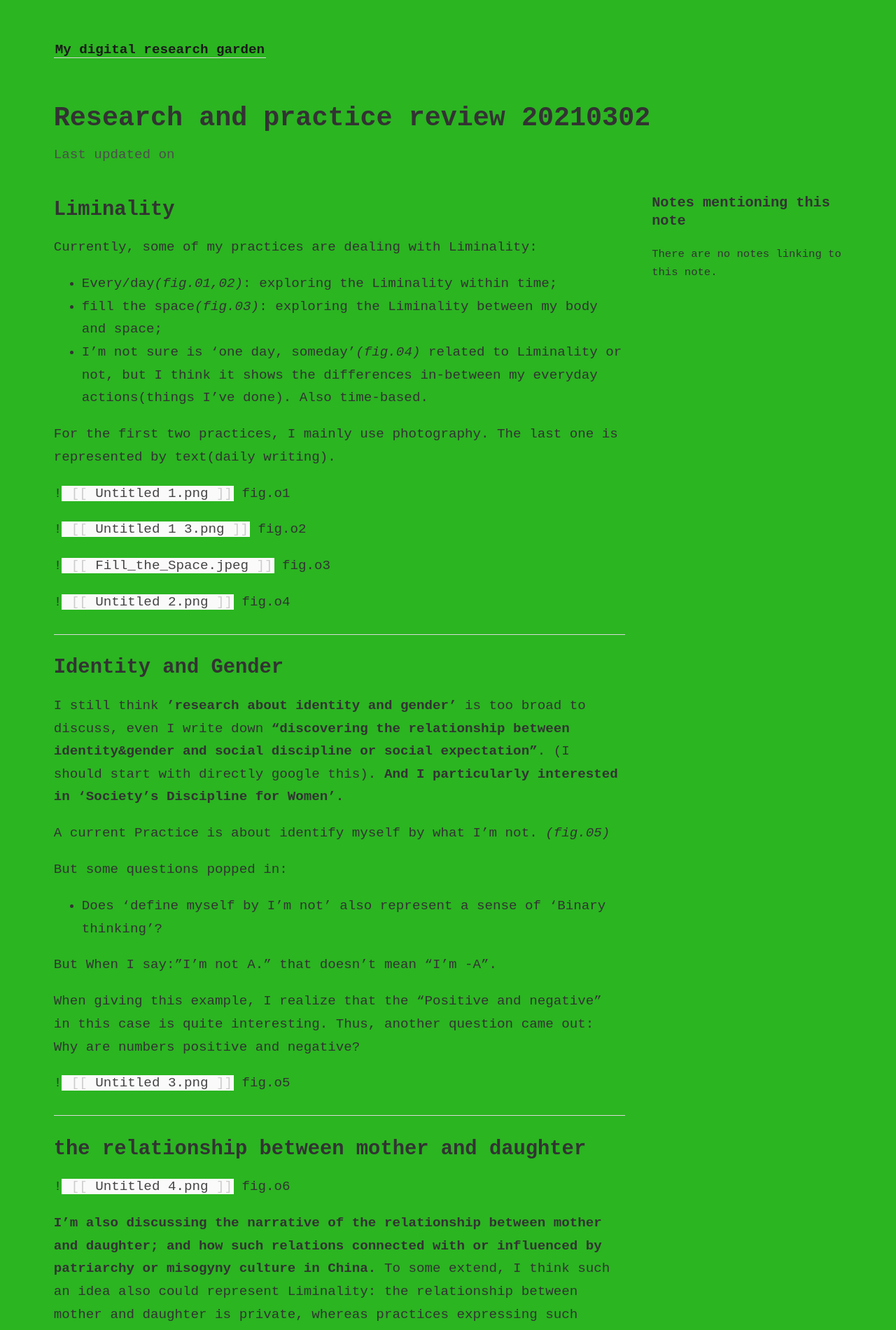
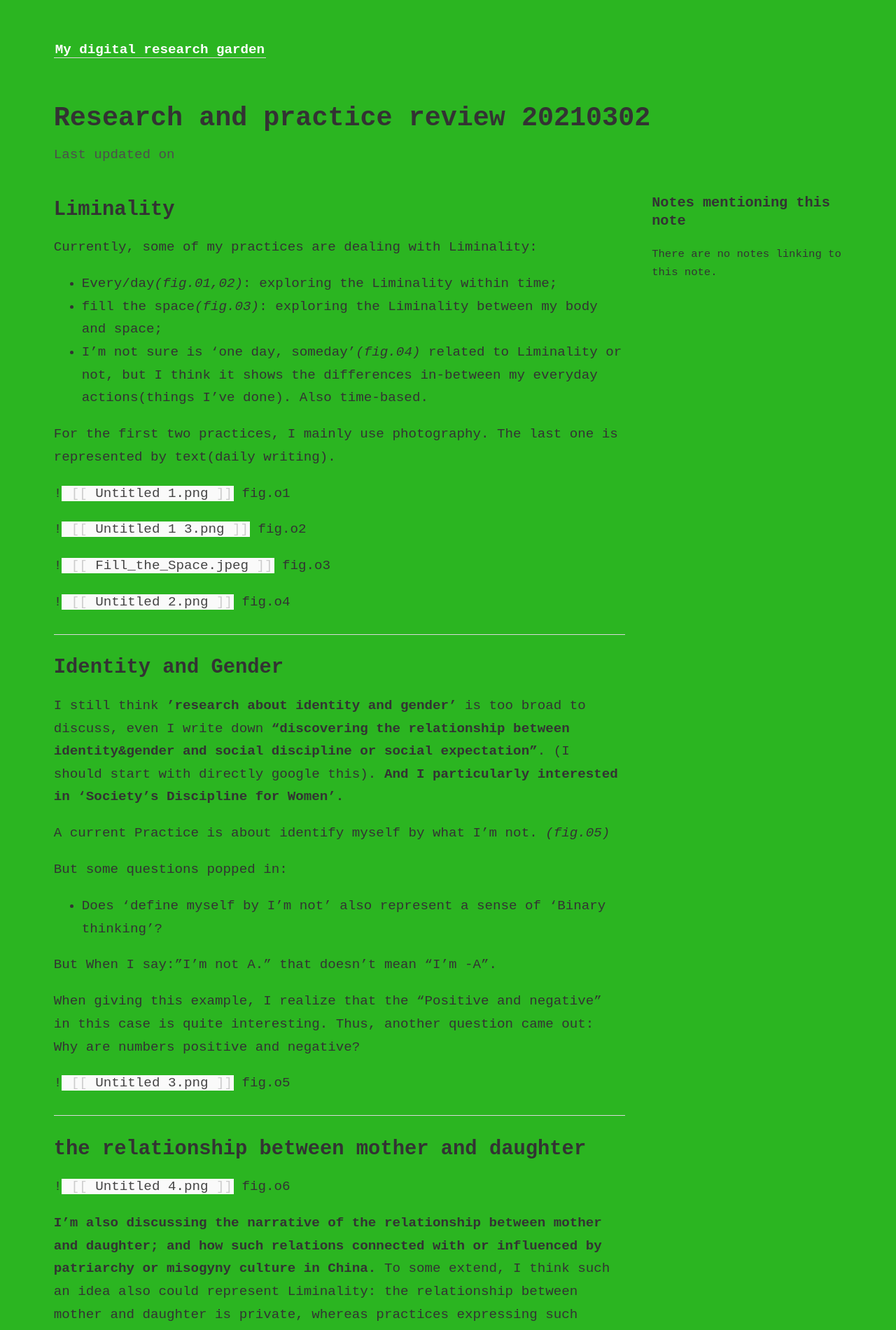
Before and after one commit to Chan-ops/my-digital-garden, a Jekyll site: the page built from _notes/Research and Practice review 20210302.md, in a window 1280 px wide. Shown: the top 1900 px of the page at 70% size. Built offline with Jekyll 4.4.1, drawn with Linux system fonts in a browser that asks for light colours.

Commit message:
Update _style.scss

```diff
--- a/_sass/_style.scss
+++ b/_sass/_style.scss
@@ -1,4 +1,4 @@
-$color-primary: hsl(0, 0%, 10%);
+$color-primary: hsl(0, 0%, 100%);
 $color-text: hsl(0, 0%, 20%);
 $color-subtext: hsl(0, 0%, 30%);
 $color-border: hsl(0, 0%, 85%);
```
